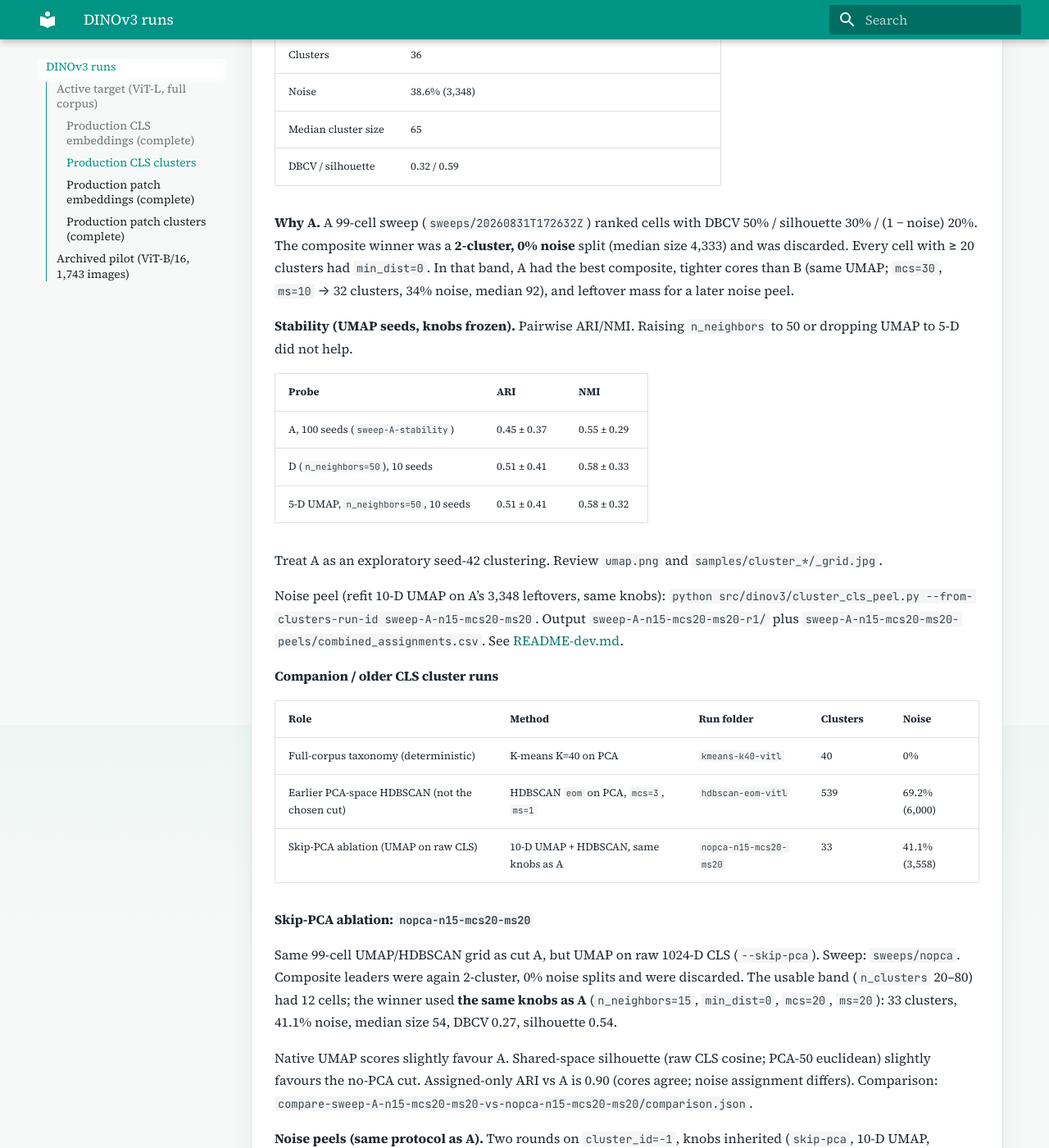
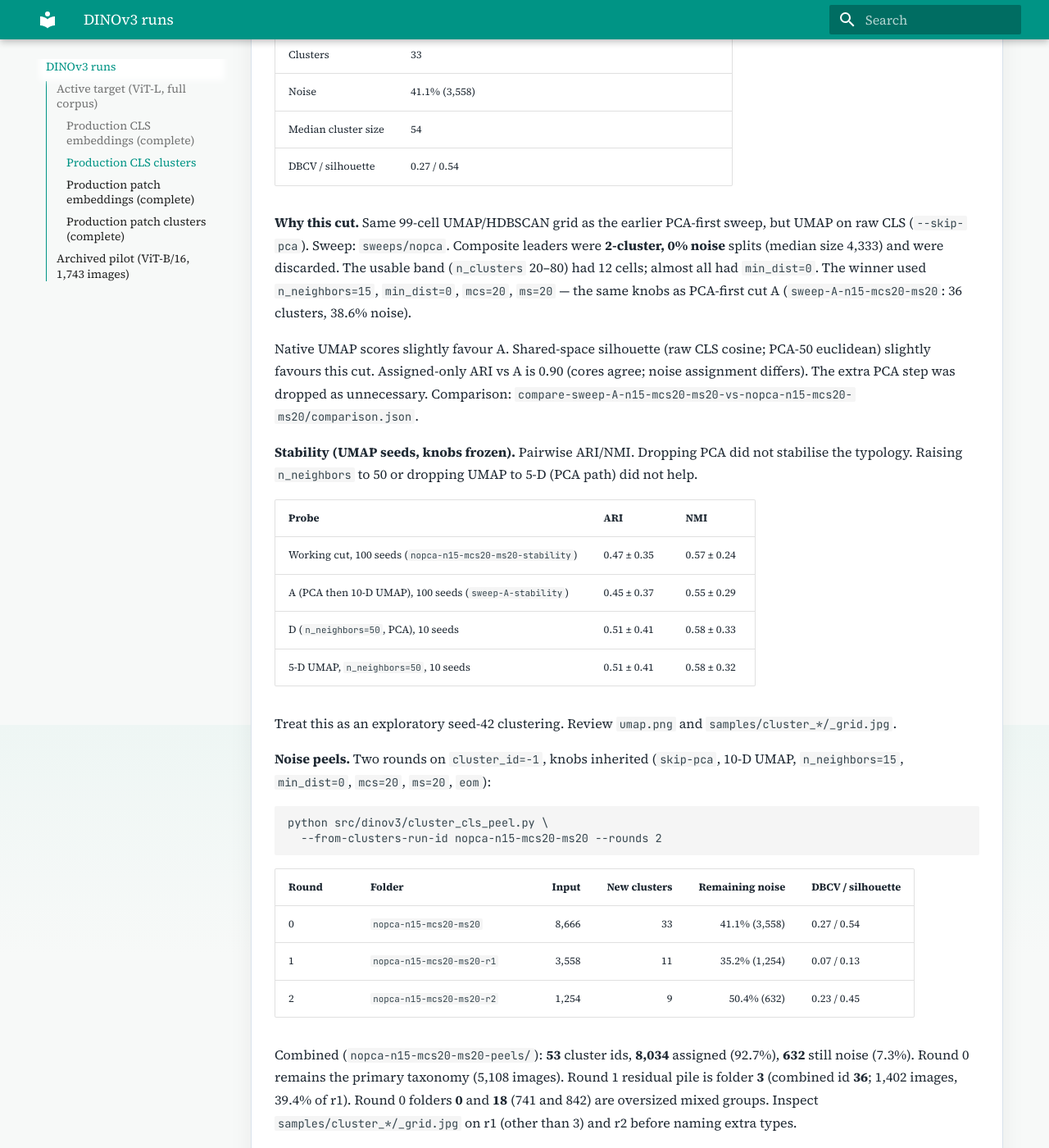
Before and after one commit to lyashevska/thmbnails, an MkDocs documentation site: the page built from docs/dinov3_runs.md, in a window 1280 px wide and 1400 px high, scrolled down 1916 px. Shown: the whole window at 82% size. Built offline with MkDocs 1.6.1 and Material for MkDocs 9.7.7, drawn with Linux system fonts in a browser that asks for light colours; some of the changed text lies outside the part shown.

Commit message:
update docs

````diff
--- a/docs/dinov3_runs.md
+++ b/docs/dinov3_runs.md
@@ -55,51 +55,38 @@ Each CLS embedding run records `model_timing` in `manifest.json` (load, inferenc
 
 Embeddings `20260713T131720Z`. Commands: [README-dev.md](../README-dev.md).
 
-#### Chosen density clustering (UMAP + HDBSCAN): `sweep-A-n15-mcs20-ms20`
+#### Chosen density clustering (UMAP + HDBSCAN): `nopca-n15-mcs20-ms20`
 
 Working labels for visual interpretation. **Not** a seed-proof taxonomy.
 
 | Setting | Value |
 |---------|-------|
-| Path | `data/dinov3_cls_clusters/sweep-A-n15-mcs20-ms20` |
-| Cluster space | 10-D UMAP (PCA 50 → 59% variance; 2-D UMAP is plot-only) |
+| Path | `data/dinov3_cls_clusters/nopca-n15-mcs20-ms20` |
+| Cluster space | 10-D UMAP of raw 1024-D CLS (no PCA; 2-D UMAP is plot-only) |
 | UMAP | `n_neighbors=15`, `min_dist=0.0` |
 | HDBSCAN | `eom`, `min_cluster_size=20`, `min_samples=20` |
 | Seed | 42 |
-| Clusters | 36 |
-| Noise | 38.6% (3,348) |
-| Median cluster size | 65 |
-| DBCV / silhouette | 0.32 / 0.59 |
+| Clusters | 33 |
+| Noise | 41.1% (3,558) |
+| Median cluster size | 54 |
+| DBCV / silhouette | 0.27 / 0.54 |
 
-**Why A.** A 99-cell sweep (`sweeps/20260831T172632Z`) ranked cells with DBCV 50% / silhouette 30% / (1 − noise) 20%. The composite winner was a **2-cluster, 0% noise** split (median size 4,333) and was discarded. Every cell with ≥ 20 clusters had `min_dist=0`. In that band, A had the best composite, tighter cores than B (same UMAP; `mcs=30`, `ms=10` → 32 clusters, 34% noise, median 92), and leftover mass for a later noise peel.
+**Why this cut.** Same 99-cell UMAP/HDBSCAN grid as the earlier PCA-first sweep, but UMAP on raw CLS (`--skip-pca`). Sweep: `sweeps/nopca`. Composite leaders were **2-cluster, 0% noise** splits (median size 4,333) and were discarded. The usable band (`n_clusters` 20–80) had 12 cells; almost all had `min_dist=0`. The winner used `n_neighbors=15`, `min_dist=0`, `mcs=20`, `ms=20` — the same knobs as PCA-first cut A (`sweep-A-n15-mcs20-ms20`: 36 clusters, 38.6% noise).
 
-**Stability (UMAP seeds, knobs frozen).** Pairwise ARI/NMI. Raising `n_neighbors` to 50 or dropping UMAP to 5-D did not help.
+Native UMAP scores slightly favour A. Shared-space silhouette (raw CLS cosine; PCA-50 euclidean) slightly favours this cut. Assigned-only ARI vs A is 0.90 (cores agree; noise assignment differs). The extra PCA step was dropped as unnecessary. Comparison: `compare-sweep-A-n15-mcs20-ms20-vs-nopca-n15-mcs20-ms20/comparison.json`.
+
+**Stability (UMAP seeds, knobs frozen).** Pairwise ARI/NMI. Dropping PCA did not stabilise the typology. Raising `n_neighbors` to 50 or dropping UMAP to 5-D (PCA path) did not help.
 
 | Probe | ARI | NMI |
 |-------|-----|-----|
-| A, 100 seeds (`sweep-A-stability`) | 0.45 ± 0.37 | 0.55 ± 0.29 |
-| D (`n_neighbors=50`), 10 seeds | 0.51 ± 0.41 | 0.58 ± 0.33 |
+| Working cut, 100 seeds (`nopca-n15-mcs20-ms20-stability`) | 0.47 ± 0.35 | 0.57 ± 0.24 |
+| A (PCA then 10-D UMAP), 100 seeds (`sweep-A-stability`) | 0.45 ± 0.37 | 0.55 ± 0.29 |
+| D (`n_neighbors=50`, PCA), 10 seeds | 0.51 ± 0.41 | 0.58 ± 0.33 |
 | 5-D UMAP, `n_neighbors=50`, 10 seeds | 0.51 ± 0.41 | 0.58 ± 0.32 |
 
-Treat A as an exploratory seed-42 clustering. Review `umap.png` and `samples/cluster_*/_grid.jpg`.
+Treat this as an exploratory seed-42 clustering. Review `umap.png` and `samples/cluster_*/_grid.jpg`.
 
-Noise peel (refit 10-D UMAP on A’s 3,348 leftovers, same knobs): `python src/dinov3/cluster_cls_peel.py --from-clusters-run-id sweep-A-n15-mcs20-ms20`. Output `sweep-A-n15-mcs20-ms20-r1/` plus `sweep-A-n15-mcs20-ms20-peels/combined_assignments.csv`. See [README-dev.md](../README-dev.md).
-
-#### Companion / older CLS cluster runs
-
-| Role | Method | Run folder | Clusters | Noise |
-|------|--------|------------|----------|-------|
-| Full-corpus taxonomy (deterministic) | K-means K=40 on PCA | `kmeans-k40-vitl` | 40 | 0% |
-| Earlier PCA-space HDBSCAN (not the chosen cut) | HDBSCAN `eom` on PCA, `mcs=3`, `ms=1` | `hdbscan-eom-vitl` | 539 | 69.2% (6,000) |
-| Skip-PCA ablation (UMAP on raw CLS) | 10-D UMAP + HDBSCAN, same knobs as A | `nopca-n15-mcs20-ms20` | 33 | 41.1% (3,558) |
-
-#### Skip-PCA ablation: `nopca-n15-mcs20-ms20`
-
-Same 99-cell UMAP/HDBSCAN grid as cut A, but UMAP on raw 1024-D CLS (`--skip-pca`). Sweep: `sweeps/nopca`. Composite leaders were again 2-cluster, 0% noise splits and were discarded. The usable band (`n_clusters` 20–80) had 12 cells; the winner used **the same knobs as A** (`n_neighbors=15`, `min_dist=0`, `mcs=20`, `ms=20`): 33 clusters, 41.1% noise, median size 54, DBCV 0.27, silhouette 0.54.
-
-Native UMAP scores slightly favour A. Shared-space silhouette (raw CLS cosine; PCA-50 euclidean) slightly favours the no-PCA cut. Assigned-only ARI vs A is 0.90 (cores agree; noise assignment differs). Comparison: `compare-sweep-A-n15-mcs20-ms20-vs-nopca-n15-mcs20-ms20/comparison.json`.
-
-**Noise peels (same protocol as A).** Two rounds on `cluster_id=-1`, knobs inherited (`skip-pca`, 10-D UMAP, `n_neighbors=15`, `min_dist=0`, `mcs=20`, `ms=20`, `eom`):
+**Noise peels.** Two rounds on `cluster_id=-1`, knobs inherited (`skip-pca`, 10-D UMAP, `n_neighbors=15`, `min_dist=0`, `mcs=20`, `ms=20`, `eom`):
 
 ```bash
 python src/dinov3/cluster_cls_peel.py \
@@ -112,7 +99,15 @@ python src/dinov3/cluster_cls_peel.py \
 | 1 | `nopca-n15-mcs20-ms20-r1` | 3,558 | 11 | 35.2% (1,254) | 0.07 / 0.13 |
 | 2 | `nopca-n15-mcs20-ms20-r2` | 1,254 | 9 | 50.4% (632) | 0.23 / 0.45 |
 
-Combined (`nopca-n15-mcs20-ms20-peels/`): **53** cluster ids, **8,034** assigned (92.7%), **632** still noise (7.3%). Round 0 remains the primary taxonomy (5,108 images). Round 1 residual pile is folder **3** (combined id **36**; 1,402 images, 39.4% of r1). Round 0 folders **0** and **18** (741 and 842) are the same oversized mixed groups as in A. Inspect `samples/cluster_*/_grid.jpg` on r1 (other than 3) and r2 before naming extra types.
+Combined (`nopca-n15-mcs20-ms20-peels/`): **53** cluster ids, **8,034** assigned (92.7%), **632** still noise (7.3%). Round 0 remains the primary taxonomy (5,108 images). Round 1 residual pile is folder **3** (combined id **36**; 1,402 images, 39.4% of r1). Round 0 folders **0** and **18** (741 and 842) are oversized mixed groups. Inspect `samples/cluster_*/_grid.jpg` on r1 (other than 3) and r2 before naming extra types.
+
+#### Companion / older CLS cluster runs
+
+| Role | Method | Run folder | Clusters | Noise |
+|------|--------|------------|----------|-------|
+| PCA-first usable-band winner (same knobs; extra PCA) | PCA → 10-D UMAP + HDBSCAN | `sweep-A-n15-mcs20-ms20` | 36 | 38.6% (3,348) |
+| Full-corpus taxonomy (deterministic) | K-means K=40 on PCA | `kmeans-k40-vitl` | 40 | 0% |
+| Earlier PCA-space HDBSCAN (not the chosen cut) | HDBSCAN `eom` on PCA, `mcs=3`, `ms=1` | `hdbscan-eom-vitl` | 539 | 69.2% (6,000) |
 
 ```bash
 python src/dinov3/cluster_cls.py \
````
Also changed, not shown: README-dev.md (+45 -36 lines).
